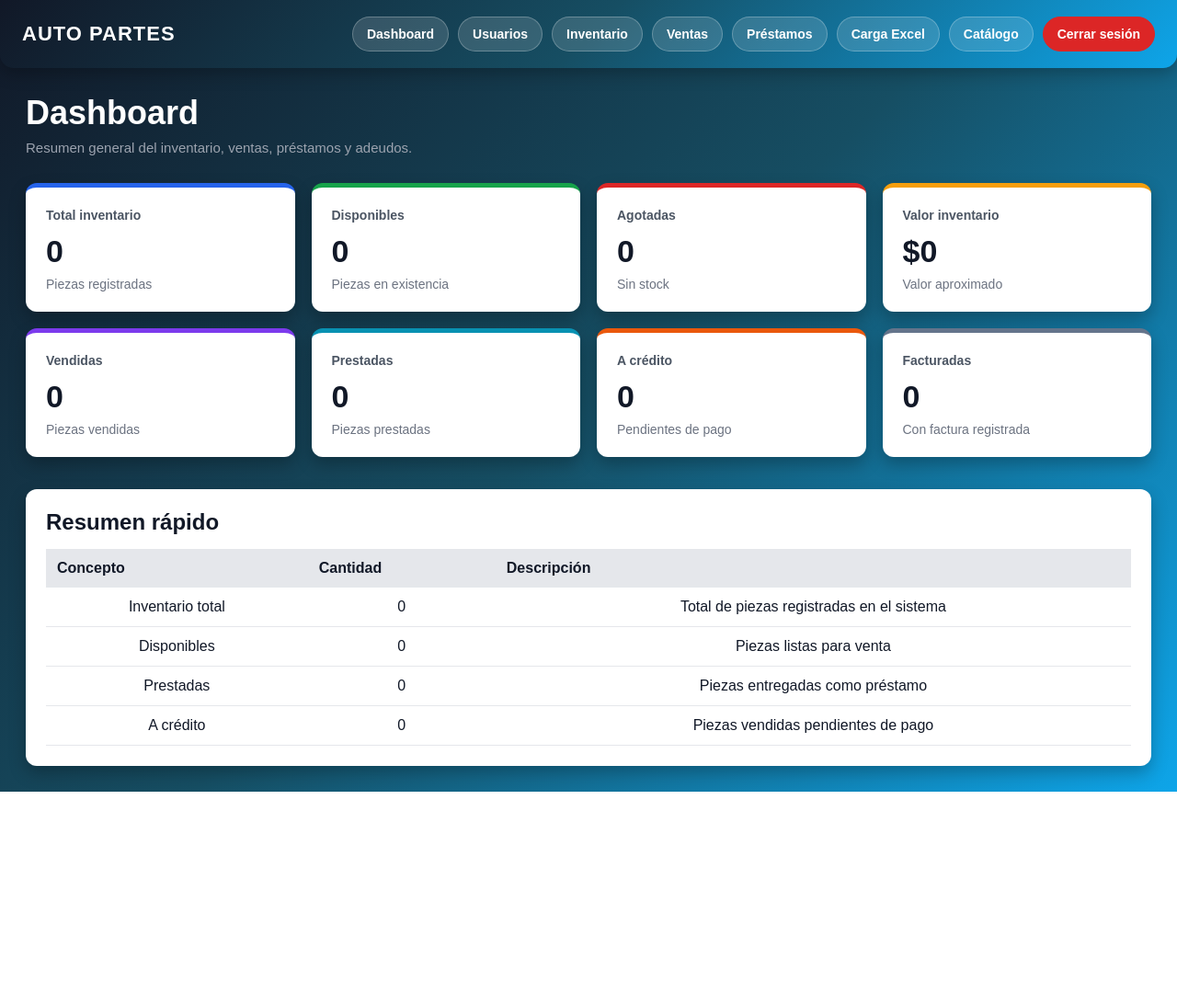
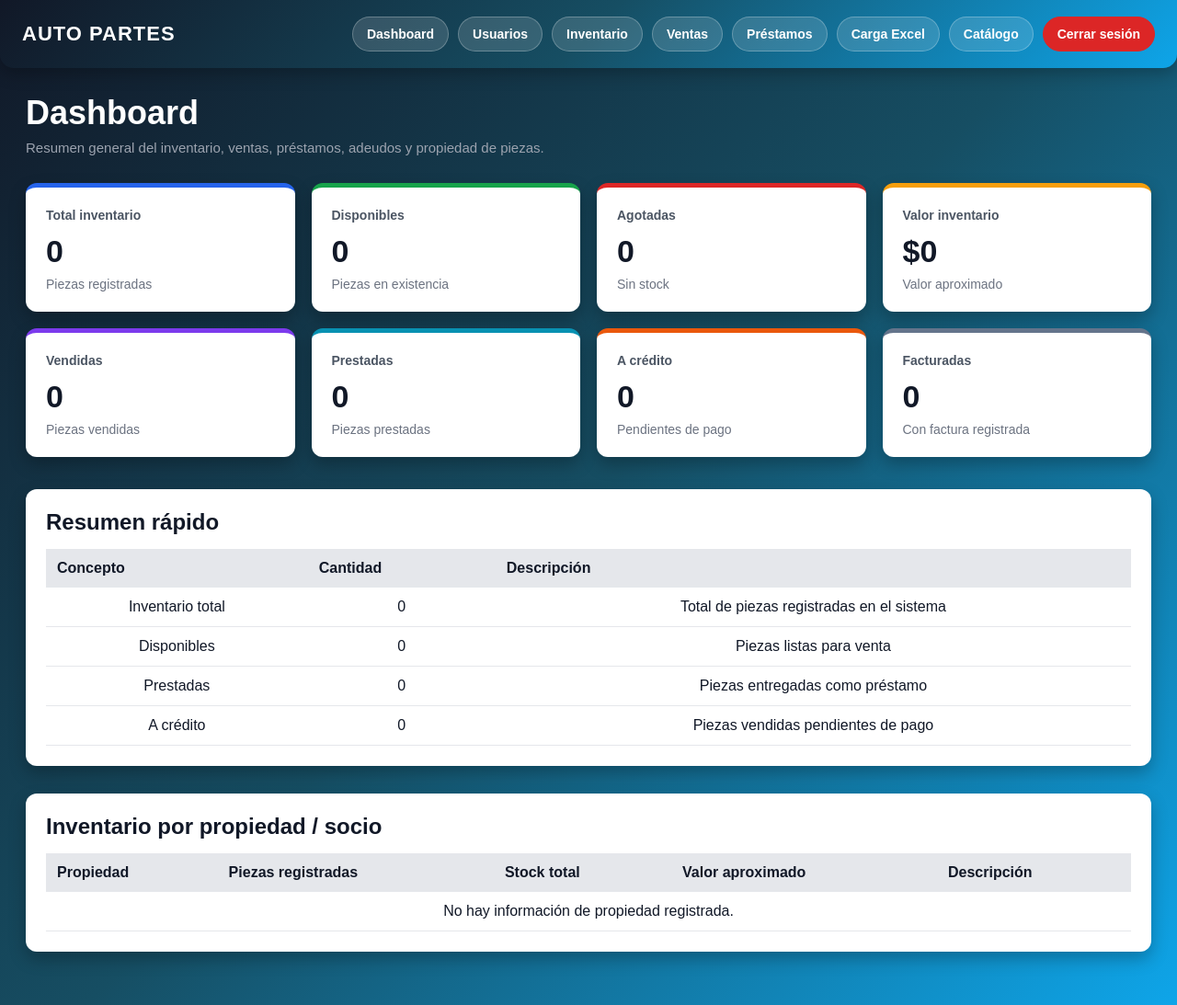
Before and after one commit to chesito1120/prueba_autopartes, a Flask app: page /dashboard in a window 1280 px wide. Shown: the whole page at 92% size. Before the commit the page ends 861 px from the top, so only its background shows below. Run offline with Flask 3, Linux system fonts and the light colour scheme; a user stored in the database is signed in; data that the repository does not hold is empty.

Commit message:
propiedad

```diff
--- a/app.py
+++ b/app.py
@@ -621,11 +621,42 @@ def dashboard():
     ).count()
 
     valor_total = 0
+    resumen_propiedades = {}
 
     for producto in productos:
         precio = producto.costo_venta or 0
         stock = producto.stock or 0
-        valor_total += precio * stock
+        valor_producto = precio * stock
+        valor_total += valor_producto
+
+        propiedad = (producto.propiedad or "SIN PROPIEDAD").strip().upper()
+
+        if not propiedad:
+            propiedad = "SIN PROPIEDAD"
+
+        if propiedad not in resumen_propiedades:
+            resumen_propiedades[propiedad] = {
+                "piezas": 0,
+                "stock": 0,
+                "valor": 0
+            }
+
+        resumen_propiedades[propiedad]["piezas"] += 1
+        resumen_propiedades[propiedad]["stock"] += stock
+        resumen_propiedades[propiedad]["valor"] += valor_producto
+
+    resumen_propiedades = dict(
+        sorted(
+            resumen_propiedades.items(),
+            key=lambda item: item[0]
+        )
+    )
+
+    for propiedad in resumen_propiedades:
+        resumen_propiedades[propiedad]["valor"] = round(
+            resumen_propiedades[propiedad]["valor"],
+            2
+        )
 
     return render_template(
         "dashboard.html",
@@ -636,9 +667,9 @@ def dashboard():
         vendidas=vendidas,
         prestadas=prestadas,
         credito=credito,
-        facturadas=facturadas
+        facturadas=facturadas,
+        resumen_propiedades=resumen_propiedades
     )
-
 
 # =========================
 # VENTAS / CRÉDITOS / PRÉSTAMOS
--- a/templates/dashboard.html
+++ b/templates/dashboard.html
@@ -58,33 +58,13 @@ Dashboard
         font-size: 14px;
     }
 
-    .card-green {
-        border-top-color: #16a34a;
-    }
-
-    .card-red {
-        border-top-color: #dc2626;
-    }
-
-    .card-yellow {
-        border-top-color: #f59e0b;
-    }
-
-    .card-purple {
-        border-top-color: #7c3aed;
-    }
-
-    .card-cyan {
-        border-top-color: #0891b2;
-    }
-
-    .card-orange {
-        border-top-color: #ea580c;
-    }
-
-    .card-gray {
-        border-top-color: #64748b;
-    }
+    .card-green { border-top-color: #16a34a; }
+    .card-red { border-top-color: #dc2626; }
+    .card-yellow { border-top-color: #f59e0b; }
+    .card-purple { border-top-color: #7c3aed; }
+    .card-cyan { border-top-color: #0891b2; }
+    .card-orange { border-top-color: #ea580c; }
+    .card-gray { border-top-color: #64748b; }
 
     .dashboard-table-box {
         background: #ffffff;
@@ -93,6 +73,7 @@ Dashboard
         padding: 22px;
         box-shadow: 0 8px 18px rgba(0,0,0,0.25);
         overflow-x: auto;
+        margin-bottom: 30px;
     }
 
     .dashboard-table-box h2 {
@@ -119,6 +100,17 @@ Dashboard
         color: #111827;
     }
 
+    .propiedad-nombre {
+        font-weight: bold;
+        text-transform: uppercase;
+    }
+
+    .propiedad-conjunto {
+        background: #eff6ff;
+        color: #1e40af;
+        font-weight: bold;
+    }
+
     @media (max-width: 1200px) {
         .dashboard-cards {
             grid-template-columns: repeat(2, 1fr);
@@ -138,7 +130,7 @@ Dashboard
 
 <div class="dashboard-header">
     <h1>Dashboard</h1>
-    <p>Resumen general del inventario, ventas, préstamos y adeudos.</p>
+    <p>Resumen general del inventario, ventas, préstamos, adeudos y propiedad de piezas.</p>
 </div>
 
 <div class="dashboard-cards">
@@ -229,4 +221,62 @@ Dashboard
     </table>
 </div>
 
+<div class="dashboard-table-box">
+    <h2>Inventario por propiedad / socio</h2>
+
+    <table>
+        <tr>
+            <th>Propiedad</th>
+            <th>Piezas registradas</th>
+            <th>Stock total</th>
+            <th>Valor aproximado</th>
+            <th>Descripción</th>
+        </tr>
+
+        {% if resumen_propiedades %}
+
+            {% for propiedad, datos in resumen_propiedades.items() %}
+
+                <tr class="{% if propiedad in ['CONJUNTO', 'SOCIOS', 'TODOS'] %}propiedad-conjunto{% endif %}">
+                    <td class="propiedad-nombre">
+                        {{ propiedad }}
+                    </td>
+
+                    <td>
+                        {{ datos.piezas }}
+                    </td>
+
+                    <td>
+                        {{ datos.stock }}
+                    </td>
+
+                    <td>
+                        ${{ datos.valor }}
+                    </td>
+
+                    <td>
+                        {% if propiedad in ['CONJUNTO', 'SOCIOS', 'TODOS'] %}
+                            Material compartido entre socios
+                        {% elif propiedad == 'SIN PROPIEDAD' %}
+                            Material sin propietario asignado
+                        {% else %}
+                            Material asignado a {{ propiedad }}
+                        {% endif %}
+                    </td>
+                </tr>
+
+            {% endfor %}
+
+        {% else %}
+
+            <tr>
+                <td colspan="5">
+                    No hay información de propiedad registrada.
+                </td>
+            </tr>
+
+        {% endif %}
+    </table>
+</div>
+
 {% endblock %}
```
